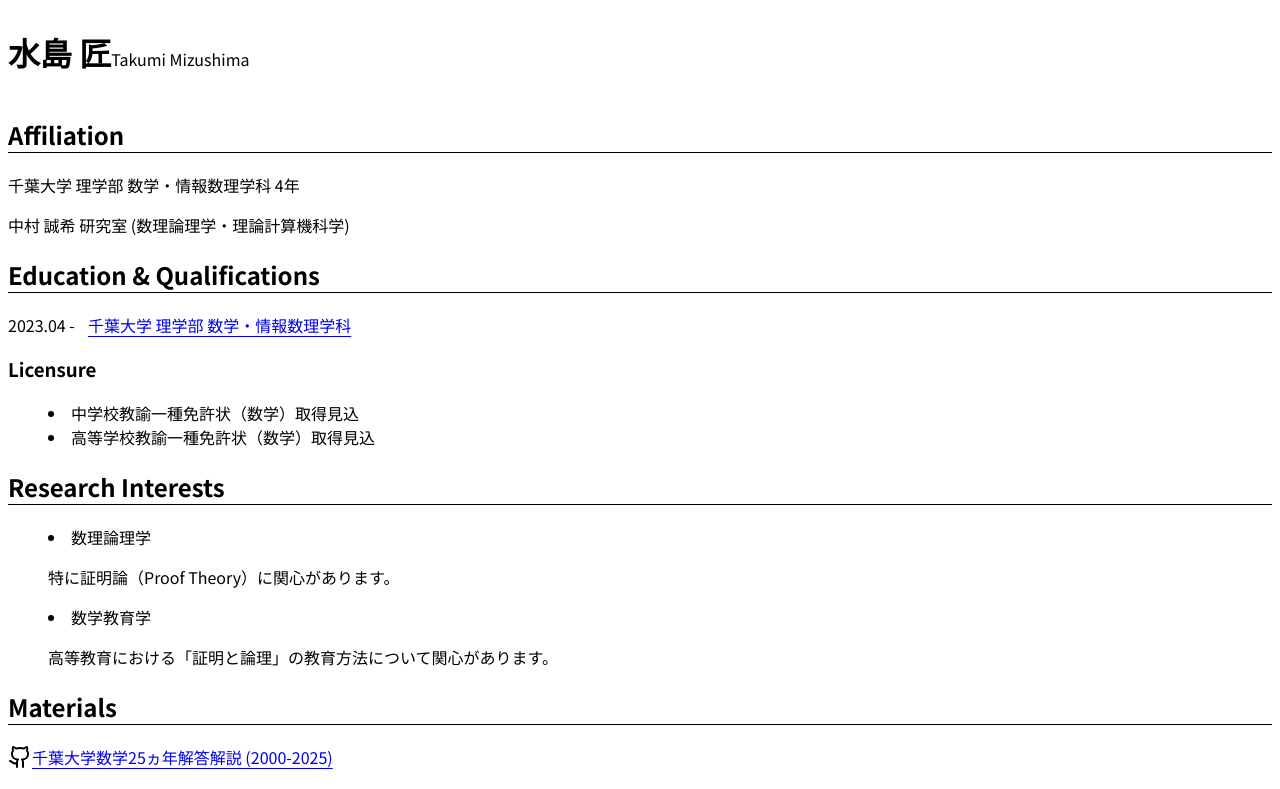
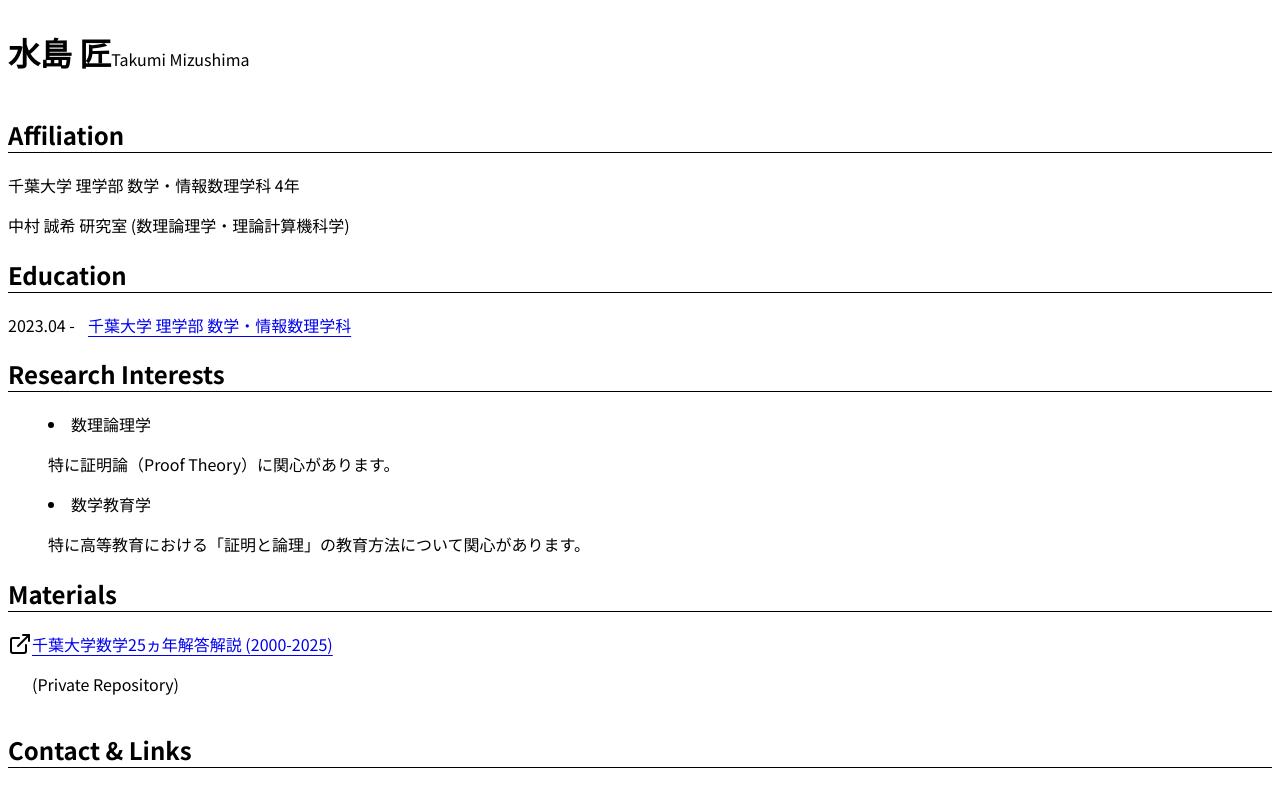
Before and after one commit to TakumiMizushima/website, a Next.js app: page / in a window 1280 px wide. Shown: the top 789 px of the page. Built offline with nearby package versions, Linux system fonts and the light colour scheme.

Commit message:
Update page.tsx

```diff
--- a/app/page.tsx
+++ b/app/page.tsx
@@ -1,21 +1,21 @@
-import { Github, Mail } from "lucide-react";
+import { Github, Mail, ExternalLink } from "lucide-react";
 
 export default function Home() {
   return (
     <div className="min-h-screen bg-slate-50 text-slate-700 py-20 px-6 font-sans">
       <main className="max-w-xl mx-auto space-y-16">
 
-        {/* Header: 名前 (横並び) */}
+        {/* Header */}
         <header className="flex items-baseline gap-4">
           <h1 className="text-3xl font-bold text-slate-900 tracking-tight">
             水島 匠
           </h1>
-          <p className="text-lg text-slate-500 font-medium">
+          <p className="text-lg text-slate-500 font-medium whitespace-nowrap">
             Takumi Mizushima
           </p>
         </header>
 
-        {/* 1. Affiliation: 所属 */}
+        {/* 1. Affiliation */}
         <section>
           <h2 className="text-lg font-bold text-slate-900 border-b border-slate-200 pb-2 mb-4">
             Affiliation
@@ -24,51 +24,33 @@ export default function Home() {
             <p className="font-medium text-slate-900">
               千葉大学 理学部 数学・情報数理学科 4年
             </p>
-            <div>
             <p className="font-medium text-slate-900">
               中村 誠希 研究室 (数理論理学・理論計算機科学)
             </p>
           </div>
-          </div>
         </section>
 
-        {/* 2. Education & Qualifications: 学歴・資格 */}
+        {/* 2. Education */}
         <section>
           <h2 className="text-lg font-bold text-slate-900 border-b border-slate-200 pb-2 mb-4">
-            Education & Qualifications
+            Education
           </h2>
-          <div className="space-y-6">
-            {/* 学歴 */}
           <div className="grid grid-cols-[80px_1fr] gap-4 text-sm leading-relaxed">
-              <span className="text-slate-400 font-medium pt-0.5">2023.04 - </span>
+            <span className="text-slate-400 font-medium pt-0.5">2023.04 -</span>
             <div>
               <a
                 href="https://www.math.s.chiba-u.ac.jp/index.html"
                 target="_blank"
                 rel="noopener noreferrer"
-                  className="font-medium text-slate-900 hover:text-blue-700 hover:underline underline-offset-4 transition-colors block mb-1"
+                className="font-medium text-slate-900 hover:text-blue-700 hover:underline underline-offset-4 transition-colors"
               >
                 千葉大学 理学部 数学・情報数理学科
               </a>
             </div>
           </div>
-
-            {/* 資格 (教員免許) */}
-            <div>
-              <h3 className="text-sm font-bold text-slate-900 mb-2">Licensure</h3>
-              <ul className="list-disc list-inside space-y-1 text-sm text-slate-700 ml-1">
-                <li>
-                  中学校教諭一種免許状（数学）<span className="text-slate-400 text-xs ml-2">取得見込</span>
-                </li>
-                <li>
-                  高等学校教諭一種免許状（数学）<span className="text-slate-400 text-xs ml-2">取得見込</span>
-                </li>
-              </ul>
-            </div>
-          </div>
         </section>
 
-        {/* 3. Interests: 興味・関心 */}
+        {/* 3. Research Interests */}
         <section>
           <h2 className="text-lg font-bold text-slate-900 border-b border-slate-200 pb-2 mb-4">
             Research Interests
@@ -76,27 +58,27 @@ export default function Home() {
           <ul className="space-y-4 text-slate-700 list-disc list-inside marker:text-slate-300">
             <li>
               <span className="font-medium text-slate-900">数理論理学</span>
-              <p className="text-slate-500 text-sm pl-6 mt-1 font-light leading-relaxed">
+              <p className="text-slate-500 text-sm pl-6 mt-1 font-light">
                 特に証明論（Proof Theory）に関心があります。
               </p>
             </li>
             <li>
               <span className="font-medium text-slate-900">数学教育学</span>
-              <p className="text-slate-500 text-sm pl-6 mt-1 font-light leading-relaxed">
-                高等教育における「証明と論理」の教育方法について関心があります。
+              <p className="text-slate-500 text-sm pl-6 mt-1 font-light">
+                特に高等教育における「証明と論理」の教育方法について関心があります。
               </p>
             </li>
           </ul>
         </section>
 
-        {/* 4. Materials: 教材 */}
+        {/* 4. Materials */}
         <section>
           <h2 className="text-lg font-bold text-slate-900 border-b border-slate-200 pb-2 mb-4">
             Materials
           </h2>
-          <div className="space-y-4">
           <div className="flex items-start gap-3">
-              <Github className="w-5 h-5 text-slate-400 mt-0.5 flex-shrink-0" />
+            {/* StreamlitへのリンクなのでExternalLinkアイコンを例として使用 */}
+            <ExternalLink className="w-5 h-5 text-slate-400 mt-0.5 flex-shrink-0" />
             <div>
               <a
                 href="https://chibafrom2000to2025.streamlit.app/"
@@ -106,10 +88,9 @@ export default function Home() {
               >
                 千葉大学数学25ヵ年解答解説 (2000-2025)
               </a>
-                <p className="text-slate-500 text-sm mt-1 font-light leading-relaxed">
+              <p className="text-slate-500 text-sm mt-1 font-light">
                 (Private Repository)
               </p>
-              </div>
             </div>
           </div>
         </section>
```
Lines whose indentation alone changed are shown as unchanged.
